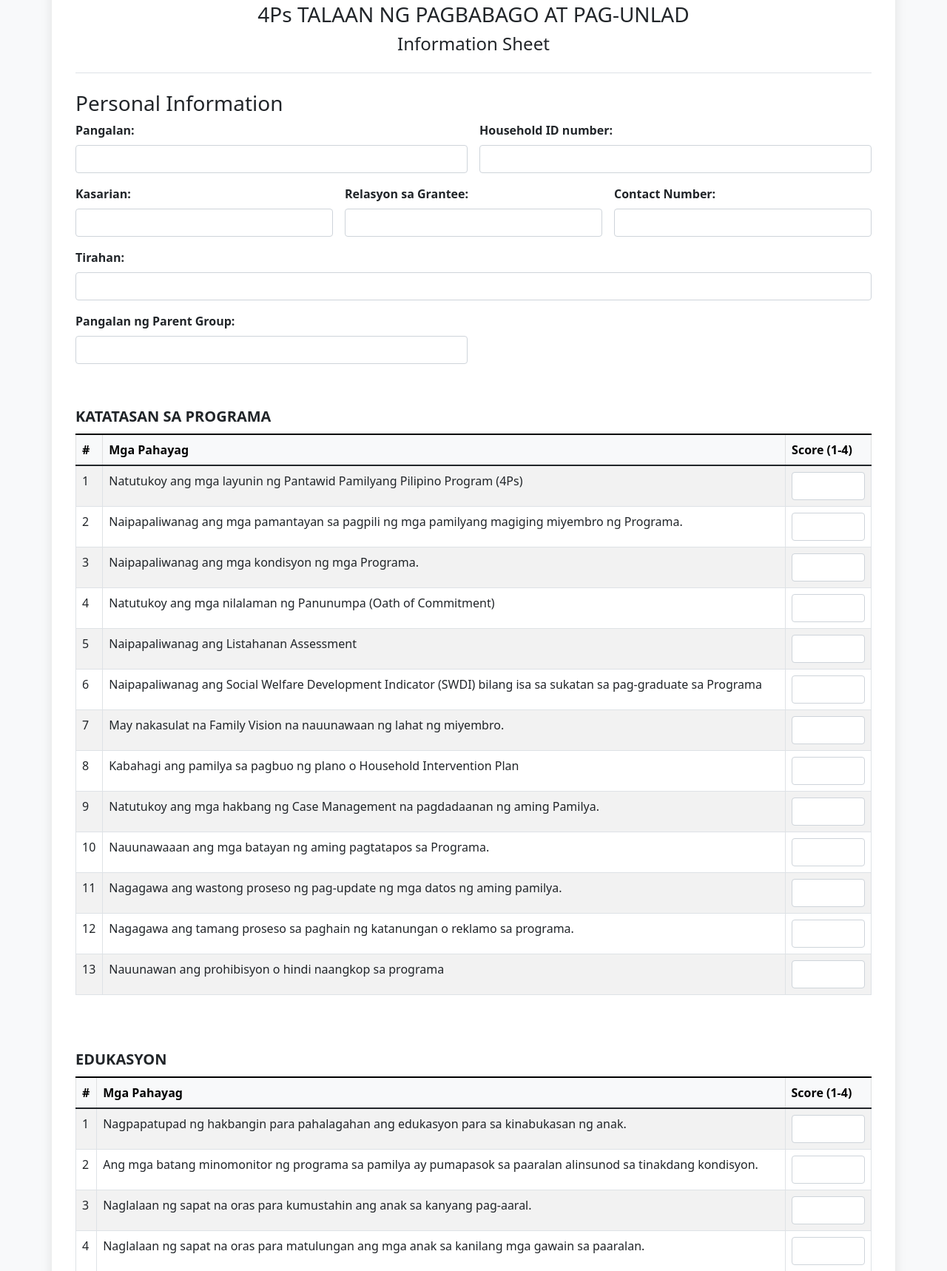
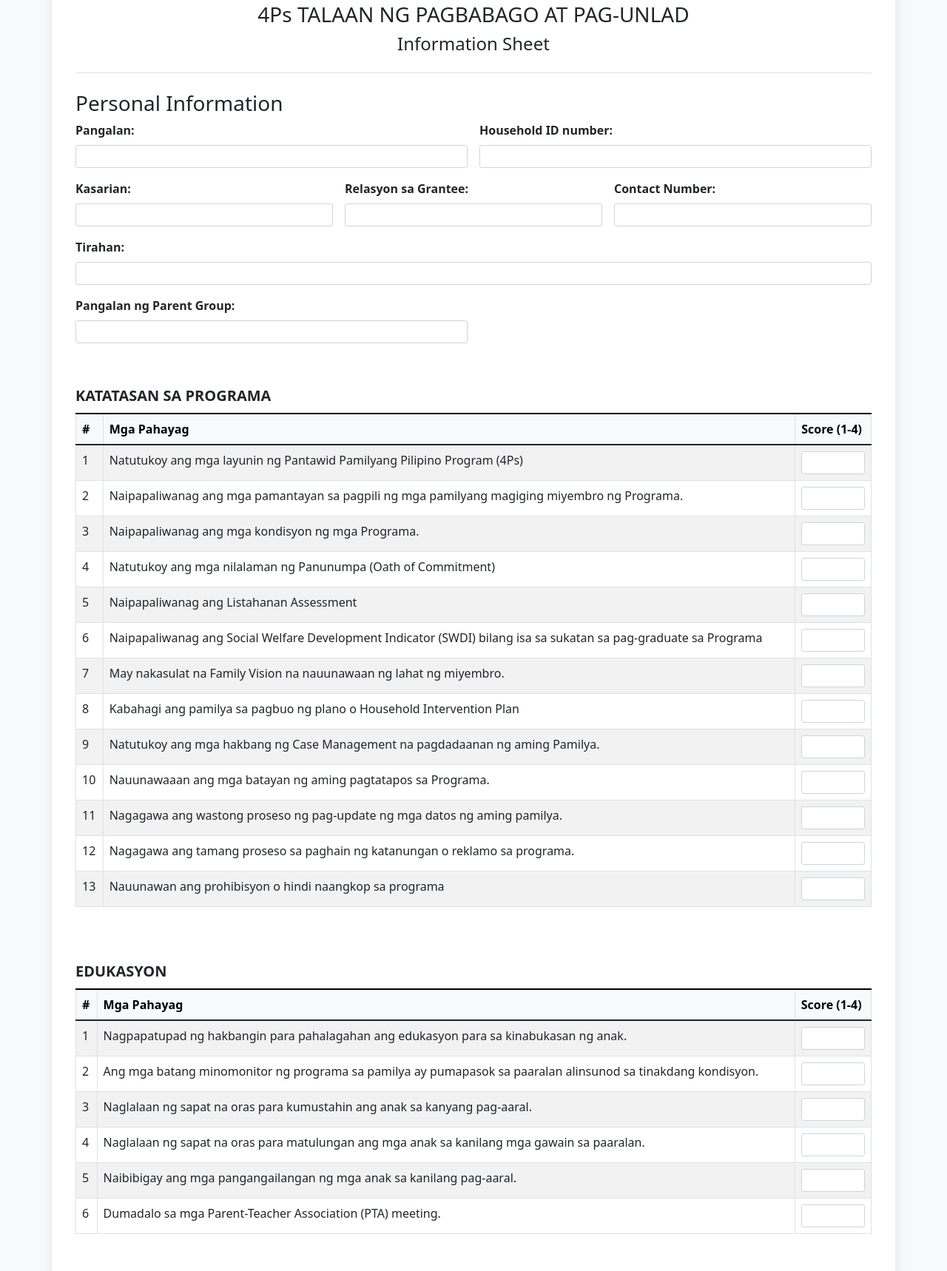
Before and after one commit to Alden0827/fds_talaan, a Flask app: page / in a window 1280 px wide. Shown: the part 217-1935 px from the top of the page at 74% size. Run offline with Flask 3, Linux system fonts and the light colour scheme.

Commit message:
adjust form control sizing

```diff
--- a/templates/index.html
+++ b/templates/index.html
@@ -16,31 +16,31 @@
         <div class="row g-3">
             <div class="col-md-6">
                 <label for="name" class="form-label">Pangalan:</label>
-                <input type="text" class="form-control" id="name" name="name" required>
+                <input type="text" class="form-control  form-control-sm" id="name" name="name" required>
             </div>
             <div class="col-md-6">
                 <label for="household_id" class="form-label">Household ID number:</label>
-                <input type="text" class="form-control" id="household_id" name="household_id" required>
+                <input type="text" class="form-control  form-control-sm" id="household_id" name="household_id" required>
             </div>
             <div class="col-md-4">
                 <label for="gender" class="form-label">Kasarian:</label>
-                <input type="text" class="form-control" id="gender" name="gender">
+                <input type="text" class="form-control  form-control-sm" id="gender" name="gender">
             </div>
             <div class="col-md-4">
                 <label for="relationship_to_grantee" class="form-label">Relasyon sa Grantee:</label>
-                <input type="text" class="form-control" id="relationship_to_grantee" name="relationship_to_grantee">
+                <input type="text" class="form-control  form-control-sm" id="relationship_to_grantee" name="relationship_to_grantee">
             </div>
             <div class="col-md-4">
                 <label for="contact_number" class="form-label">Contact Number:</label>
-                <input type="text" class="form-control" id="contact_number" name="contact_number">
+                <input type="text" class="form-control  form-control-sm" id="contact_number" name="contact_number">
             </div>
             <div class="col-12">
                 <label for="address" class="form-label">Tirahan:</label>
-                <input type="text" class="form-control" id="address" name="address">
+                <input type="text" class="form-control  form-control-sm" id="address" name="address">
             </div>
             <div class="col-md-6">
                 <label for="parent_group_name" class="form-label">Pangalan ng Parent Group:</label>
-                <input type="text" class="form-control" id="parent_group_name" name="parent_group_name">
+                <input type="text" class="form-control   form-control-sm" id="parent_group_name" name="parent_group_name">
             </div>
         </div>
     </section>
@@ -64,7 +64,7 @@
                         <td>{{ loop.index }}</td>
                         <td><label for="q-{{ question.id }}">{{ question.text }}</label></td>
                         <td>
-                            <input type="number" class="form-control" id="q-{{ question.id }}" name="q-{{ question.id }}" min="1" max="4">
+                            <input type="number" class="form-control form-control-sm" id="q-{{ question.id }}" name="q-{{ question.id }}" min="1" max="4">
                         </td>
                     </tr>
                     {% endfor %}
@@ -75,7 +75,7 @@
                     <tr>
                         <td>
                             <label for="q-{{ question.id }}" class="form-label">{{ question.text }}</label>
-                            <textarea class="form-control" id="q-{{ question.id }}" name="q-{{ question.id }}" rows="3"></textarea>
+                            <textarea class="form-control  form-control-sm" id="q-{{ question.id }}" name="q-{{ question.id }}" rows="3"></textarea>
                         </td>
                     </tr>
                     {% endfor %}
```
